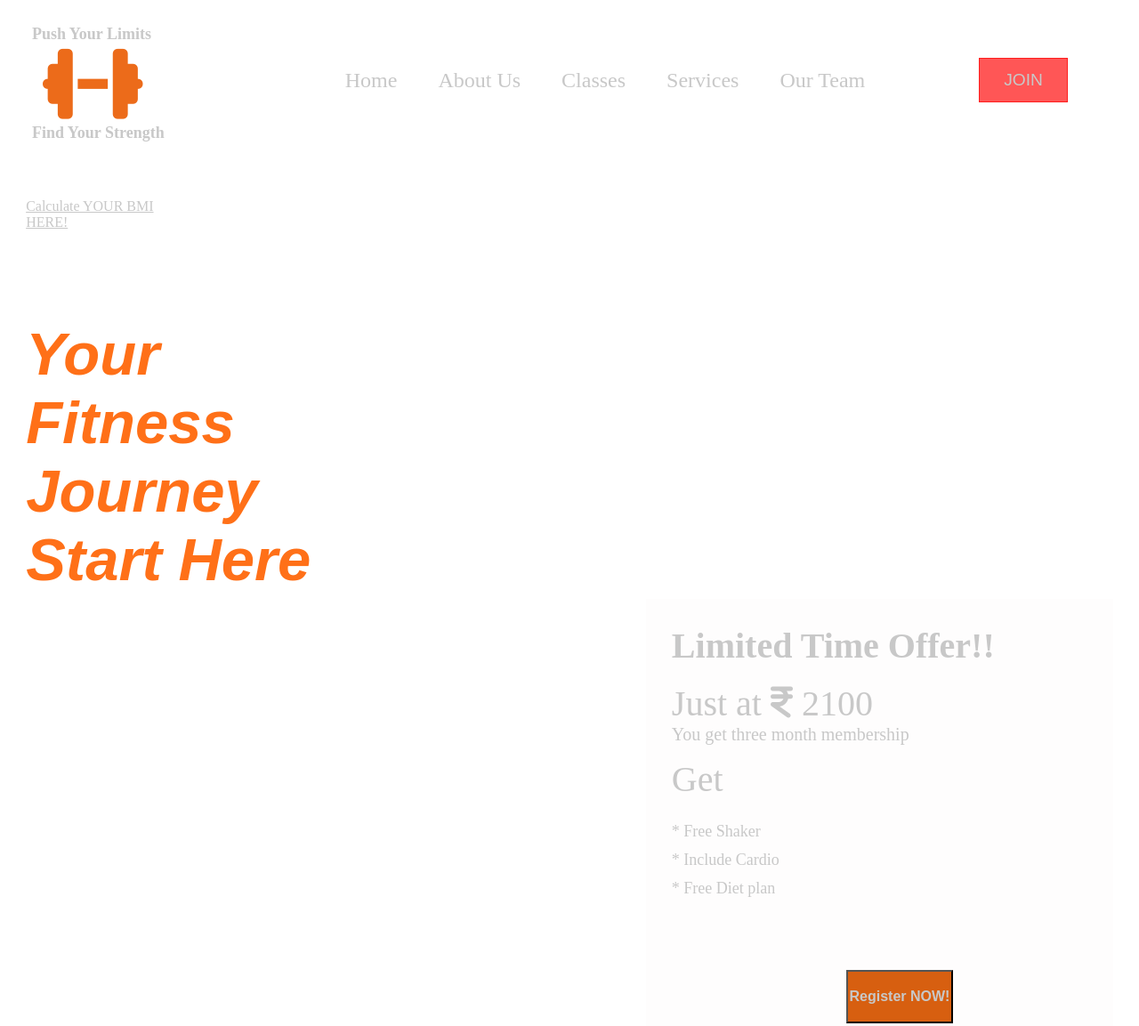
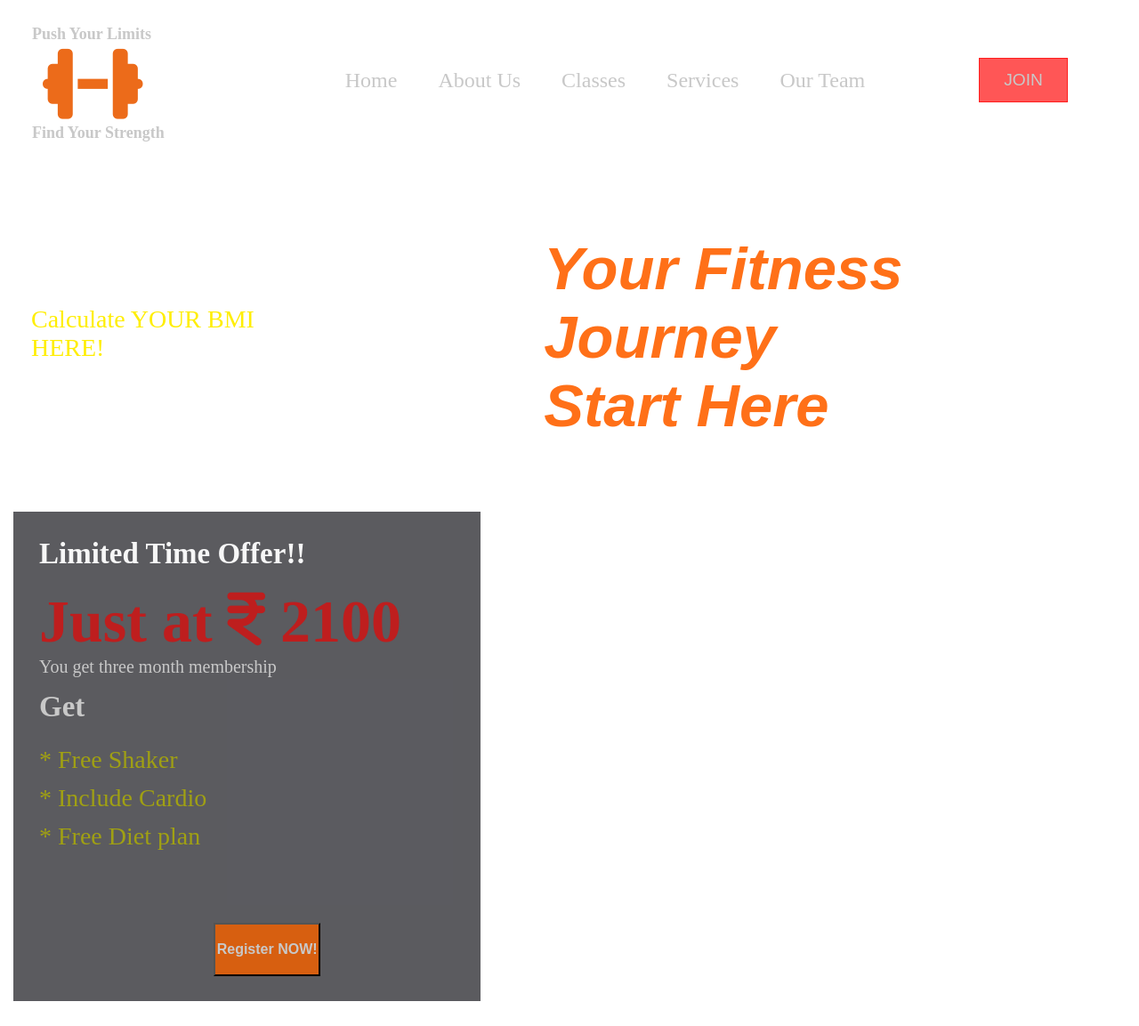
Before and after one commit to DeepakChauhan33/GYM-Website, a plain HTML site: page index.html in a window 1280 px wide. Shown: the top 1153 px of the page at 89% size. Drawn offline with Linux system fonts and the light colour scheme; a script that the page names is missing.

Commit message:
Update style.css

```diff
--- a/style.css
+++ b/style.css
@@ -133,57 +133,53 @@ header {
 
 .holder{
     width: 100%;
-    height: 68%;
+    height: max-content;
     display: flex;
+    flex-direction: column;
     justify-content: space-evenly;
     /* align-items: center; */
     padding: 15px;
     /* border: 1px solid white; */
 }
 
-.faram{
-    height: 550px;
-    width: 42%;
-    background-color: rgba(238, 231, 231, 0.092);
-    padding: 29px;
-    margin-top: 36%;
+
+.bmi_txt{
+    height: max-content;
+    width: 100%;
+    /* border: 1px solid white; */
+    display: flex;
+
 
 }
 
-.faram span{
-    font-size:40px;
+.bmi-calculator{
+    height: 25rem;
+    width: 50%;
+    /* border: 1px solid rgb(138, 0, 0); */
+    padding: 20px;
+    display: flex;
+    align-items: center;
+
 }
 
-.faram p{
-    font-size: 20px;
-    margin-bottom: 15px;
+.bmi-calculator a{
+    font-size: 28px;
+    color: rgb(255, 238, 0);
+    text-decoration: none;
+    transition: color 0.4s ease, font-size 0.2s ease;
 }
 
-.faram ul{
-    margin-top: 25px;
-}
-.faram li{
-    list-style: none;
-    font-size: 18px;
-    margin-bottom: 11px;
+.bmi-calculator a:hover{
+    color: #d75f10;
+    font-size: 30px;
+    text-decoration: underline;
 }
 
 
-.faram button{
-    height: 60px;
-    width: 120px;
-    background-color: #d75f10;
-    margin-left: 42%;
-    margin-top: 70px;
-    font-size: 16px;
-    font-weight: 800;
-    cursor: pointer;
-
-}
 
 
 .text_heading{
-    height: 500px;
+    height: 400px;
     width: 55%;
     display: flex;
     flex-direction: column;
@@ -193,6 +189,8 @@ header {
     padding-left: 0%;
     padding-bottom: 25px;
 }
+
+
 
 .text_heading p{
     color: rgb(255, 255, 255);
@@ -214,6 +212,68 @@ header {
   font-weight: 800;
   font-style: italic;
 }
+
+
+
+
+
+.faram{
+    height: 550px;
+    width: 42%;
+    background-color: rgba(22, 22, 28, 0.701);
+    padding: 29px;
+    /* border: 1px solid white; */
+
+}
+
+#offer_txt{
+    font-size: 68px;
+    color: rgb(190, 30, 30);
+}
+
+
+#offer_txt i{
+    color: rgb(190, 30, 30);
+}
+
+.faram span{
+    font-size:33px;
+    font-weight: 900;
+}
+
+.faram b{
+    color: rgb(247, 247, 247);
+}
+
+.faram p{
+    font-size: 20px;
+    margin-bottom: 15px;
+}
+
+.faram ul{
+    margin-top: 25px;
+}
+.faram li{
+    list-style: none;
+    font-size: 28px;
+    margin-bottom: 11px;
+    color: rgb(160, 160, 19);
+}
+
+
+.faram button{
+    height: 60px;
+    width: 120px;
+    background-color: #d75f10;
+    margin-left: 42%;
+    margin-top: 70px;
+    font-size: 16px;
+    font-weight: 800;
+    cursor: pointer;
+}
+
+
+
 
 
 
```
